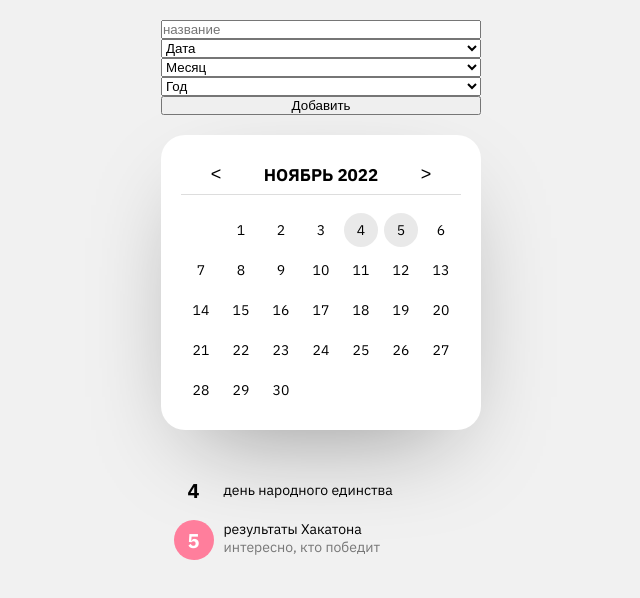
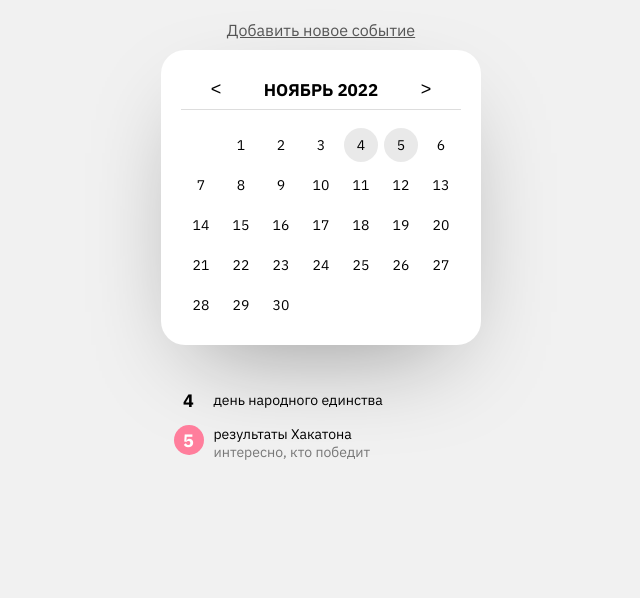
Before and after one commit to tgorella/calendar-react, a React (Create React App) app: page / in a window 1280 px wide. Shown: the top 598 px of the page, without its empty margins (319-959 px from the left). Built offline with nearby package versions, Linux system fonts and the light colour scheme.

Commit message:
added notes, category to events and open-close status to form

```diff
--- a/src/App.css
+++ b/src/App.css
@@ -71,11 +71,11 @@ background-color: transparent;
 }
 .events-item div:first-child {
 	text-align: center;
-	font-size: 20px;
+	font-size: 18px;
 	margin-right: 10px;
 	font-weight: bold;
- width: 40px;
- height: 40px;
+ width: 30px;
+ height: 30px;
  border-radius: 50%;
  align-items: center;
  border: 8px solid transparent;
@@ -83,7 +83,6 @@ background-color: transparent;
 .events-item div {
 	display: flex;
 	justify-content: center;
-
 	flex-direction: column;
 }
 .events-item h3 {
@@ -123,12 +122,17 @@ background-color: transparent;
 	border: 1px solid #333;
 }
 textarea {
-	background: transparent;
-	border: none;
+	border: 1px solid #eee;
+	font-family: 'IBM Plex Sans', sans-serif;
+	color: #777;
+	resize: none;
+	padding: 5px 10px;
+	margin-bottom: 10px;
+}
+.note {
 	font-family: 'IBM Plex Sans', sans-serif;
 	color: #777;
 	font-size: 14px;
-	resize: none;
 }
 
 form {
@@ -137,3 +141,47 @@ form {
 	max-width: 320px;
 	margin: 20px auto;
 }
+
+input {
+	border: 1px solid #eee;
+	height: 40px;
+	margin-bottom: 6px;
+	padding: 5px 10px;
+	display: block;
+	border-radius: 5px;
+}
+select {
+	border: 1px solid #eee;
+	height: 30px;
+	padding: 5px;
+background: #fff;
+border-radius: 5px;
+margin-bottom: 6px;
+}
+
+.date-container {
+	display: flex;
+	justify-content: space-between;
+}
+
+.date-container select {
+	width: 33%;
+}
+
+button {
+	border: 1px solid #eee;
+	height: 50px;
+	background-color: #bbb;
+	border-radius:5px;
+}
+
+.close-text {}
+
+.open-text, .close-text {
+	text-align: center;
+	text-decoration: underline;
+	margin-bottom: -10px;
+	margin-top: 20px;
+	color: #555;
+	cursor: pointer;
+}
--- a/src/App.js
+++ b/src/App.js
@@ -1,7 +1,5 @@
 import './App.css';
-import AddEventForm from './components/addEventForm';
 import Calendar from './components/calendar';
-import RandomNumber from './components/randomNumber';
 
 function App() {
   return (
--- /dev/null
+++ b/src/components/CategorySelectList.jsx
@@ -0,0 +1,12 @@
+import React from 'react';
+
+const CategorySelectList = () => {
+	const categoryNames = ['Личное','Семья','Работа','Друзья','Праздники', 'Ребенок', 'Учеба']
+	const categoryValues = ['personal', 'family', 'work', 'friends', 'holidays', 'children', 'school']
+	const html =	categoryNames.map((item, index) =>
+		<option value={categoryValues[index]} key={'category'+index} >{item}</option>
+)
+	return html;
+}
+
+export default CategorySelectList;
--- a/src/components/addEventForm.jsx
+++ b/src/components/addEventForm.jsx
@@ -1,4 +1,5 @@
 import React, {useState} from 'react';
+import CategorySelectList from './CategorySelectList';
 import DaySelectList from './daySelectList';
 import MonthSelectList from './monthSelectList';
 import YearSelectList from './yearSelectList';
@@ -11,6 +12,8 @@ const AddEventForm = (props) => {
 	const [year, setYear] = useState('');
 	const [category, setCategory] = useState('');
 	const [notes, setNotes] = useState('');
+
+	let [active, setActive] = useState(false);
 
 	function hadlerAddEvent (e) {
 		e.preventDefault();
@@ -35,16 +38,18 @@ const AddEventForm = (props) => {
 		setNotes('');
 	}
 
-	return (
-		<div>
+	  const result = active
+		? <>
+			<div className='close-text' onClick={() => setActive(active = !active)}>Закрыть Х</div>
 			<form>
 			<input
 			type="text"
 			name="eventTitle"
 			value={title}
 			onChange={e => setTitle(e.target.value)}
-		placeholder="название"
+			placeholder="Укажите название события"
 			/>
+			<div className='date-container'>
 				<select
 				name="day"
 				value={day}
@@ -58,23 +63,40 @@ const AddEventForm = (props) => {
 				value={month}
 				onChange={e => setMonth(Number(e.target.value))}
 				>
-				<option value="none">Месяц</option>
+					<option>Месяц</option>
 					<MonthSelectList />
 				</select>
 				<select name="year"
 				value={year}
 				onChange={e => setYear(e.target.value !== 'yearly' ? [Number(e.target.value)] : [new Date().getFullYear(), (new Date().getFullYear()+1), (new Date().getFullYear()+2)])}
 				>
-				<option value="yearly">Год</option>
+					<option>Год</option>
 					<YearSelectList />
 					<option value="yearly">Ежегодно</option>
 				</select>
+				</div>
+				<select name="category"
+				value={category}
+				onChange={e => setCategory(e.target.value)}
+				>
+					<option>Категория</option>
+					<CategorySelectList />
+				</select>
+				<textarea
+			type="text"
+			name="note"
+			value={notes}
+			onChange={e => setNotes(e.target.value)}
+			placeholder="тут можно записать время и адрес или что-то еще"
+			rows={4}
+		>
+			</textarea>
 	<button
 	onClick={hadlerAddEvent}>Добавить</button>
 			</form>
-
-		</div>
-	)
+			</>
+			: <div className="open-text" onClick={() => setActive(active = !active)}>Добавить новое событие</div>
+	 return  result;
 }
 
 export default AddEventForm;
--- a/src/components/event.jsx
+++ b/src/components/event.jsx
@@ -6,10 +6,8 @@ return (
 		<div>{props.number}</div>
 		<div>
 			<h3>{props.title}</h3>
-			{props.notes && <textarea
-			value={props.notes}
-			onChange={(e) => console.log('click')}
-			></textarea>}
+			{props.notes &&
+			<div className="note">{props.notes}</div>}
 		</div>
 	</div>
 );
```
Lines whose indentation alone changed are shown as unchanged.
